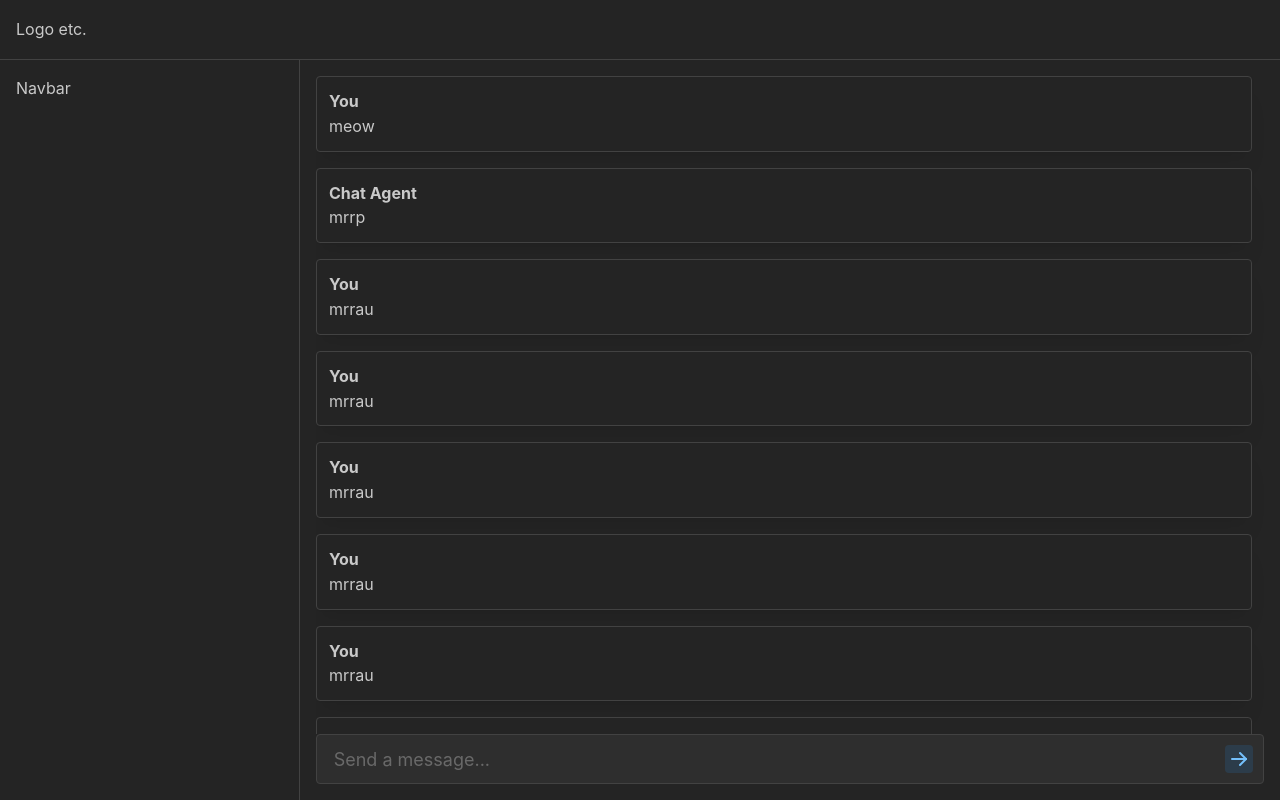
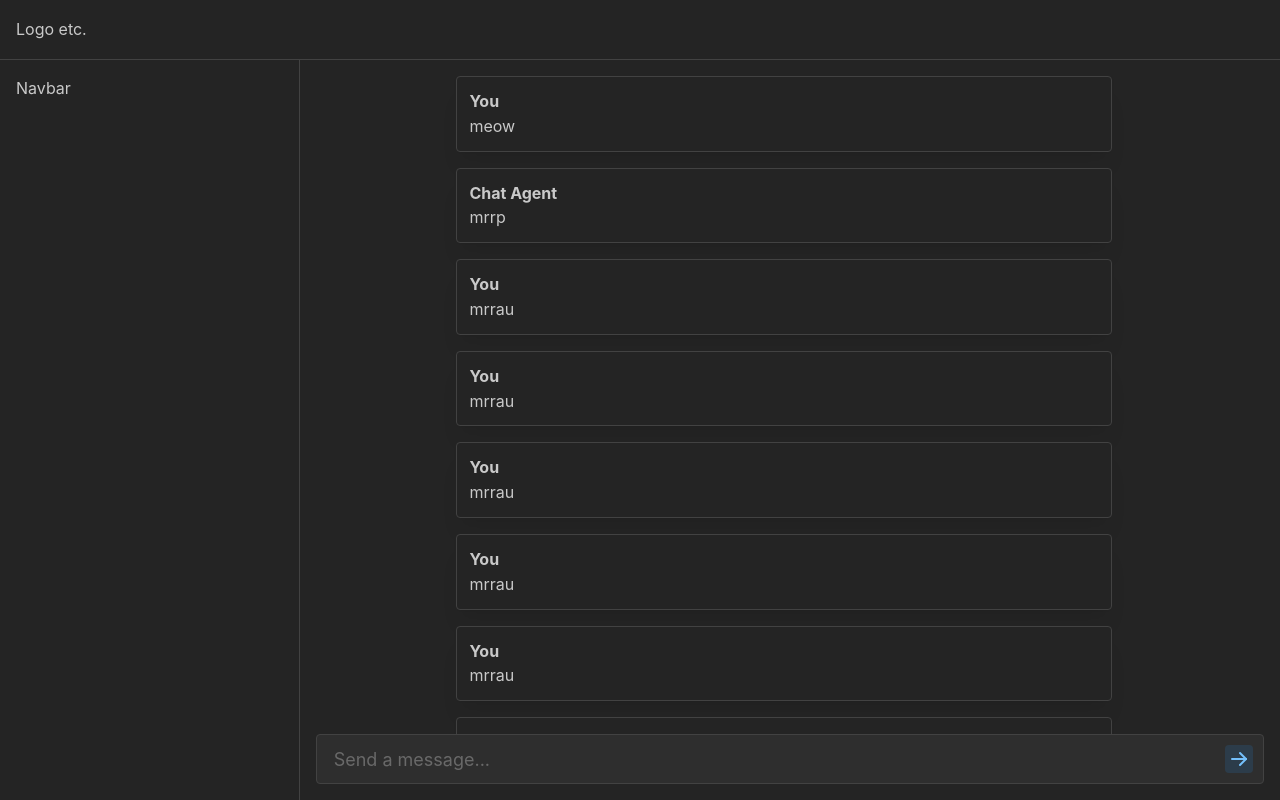
Before and after one commit to TheAlan404/glov-case-assignment, a React (Vite) app: page / in a window 1280 px wide. Built offline with nearby package versions, Linux system fonts and the light colour scheme.

Commit message:
ChatLayout: auto scroll + responsive

```diff
--- a/src/components/chat/ChatLayout.tsx
+++ b/src/components/chat/ChatLayout.tsx
@@ -2,14 +2,17 @@ import { ScrollArea, Stack } from "@mantine/core";
 import { useChatContext } from "./ChatContext";
 import { ChatMessage } from "./ChatMessage";
 import { ChatInput } from "./input/ChatInput";
+import { useAutoScroll } from "../../hooks/useAutoScroll";
 
 export const ChatLayout = () => {
     const { messages } = useChatContext();
+    const ref = useAutoScroll([messages]);
 
     return (
         <Stack justify="space-between" w="100%" h="100%" gap={0}>
-            <ScrollArea offsetScrollbars>
-                <Stack>
+            <ScrollArea offsetScrollbars viewportRef={ref}>
+                <Stack align="center">
+                    <Stack w={{ base: "100%", xs: "70%", sm: "100%", md: "70%", xl: "50%" }}>
                         {messages.map((message, i) => (
                             <ChatMessage
                                 message={message}
@@ -17,7 +20,9 @@ export const ChatLayout = () => {
                             />
                         ))}
                     </Stack>
+                </Stack>
             </ScrollArea>
+
 
             <Stack>
                 <ChatInput />
--- /dev/null
+++ b/src/hooks/useAutoScroll.tsx
@@ -0,0 +1,29 @@
+import React, { useEffect, useRef } from "react";
+
+export const useAutoScroll = (deps: React.DependencyList) => {
+    const ref = useRef<HTMLDivElement | null>(null);
+    const atBottom = useRef(false);
+
+    useEffect(() => {
+        if(ref.current && atBottom.current) {
+            ref.current?.scrollTo({ top: ref.current?.scrollHeight });
+        }
+    }, deps);
+
+    useEffect(() => {
+        if(!ref.current) return;
+
+        const onScroll = () => {
+            if(!ref.current) return;
+            atBottom.current = Math.abs(ref.current.scrollHeight - ref.current.clientHeight - ref.current.scrollTop) <= 1;
+        };
+
+        ref.current.addEventListener("scroll", onScroll);
+
+        return () => {
+            ref.current?.removeEventListener("scroll", onScroll);
+        };
+    }, [ref, ...deps]);
+
+    return ref;
+};
```
Lines whose indentation alone changed are shown as unchanged.
